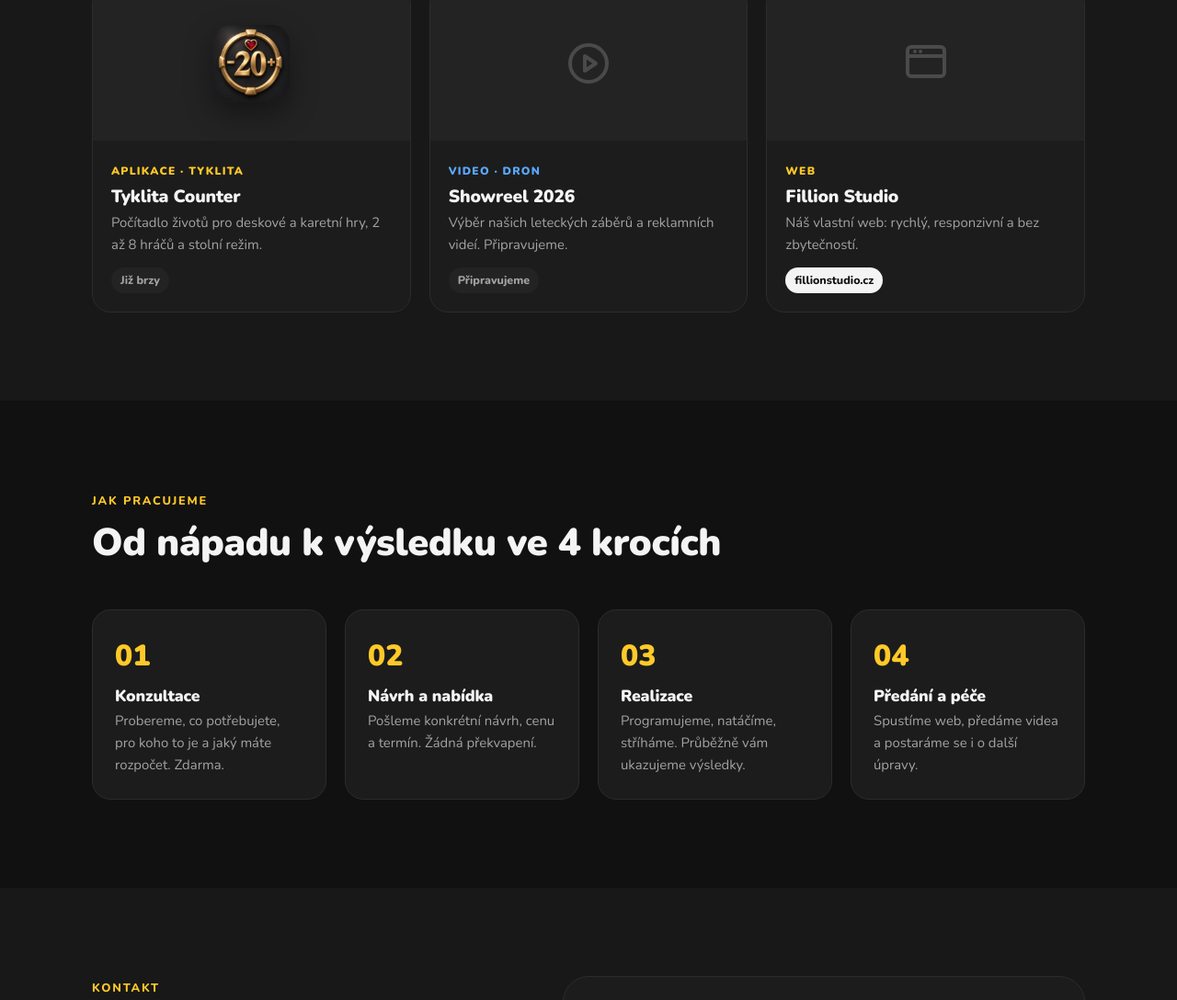
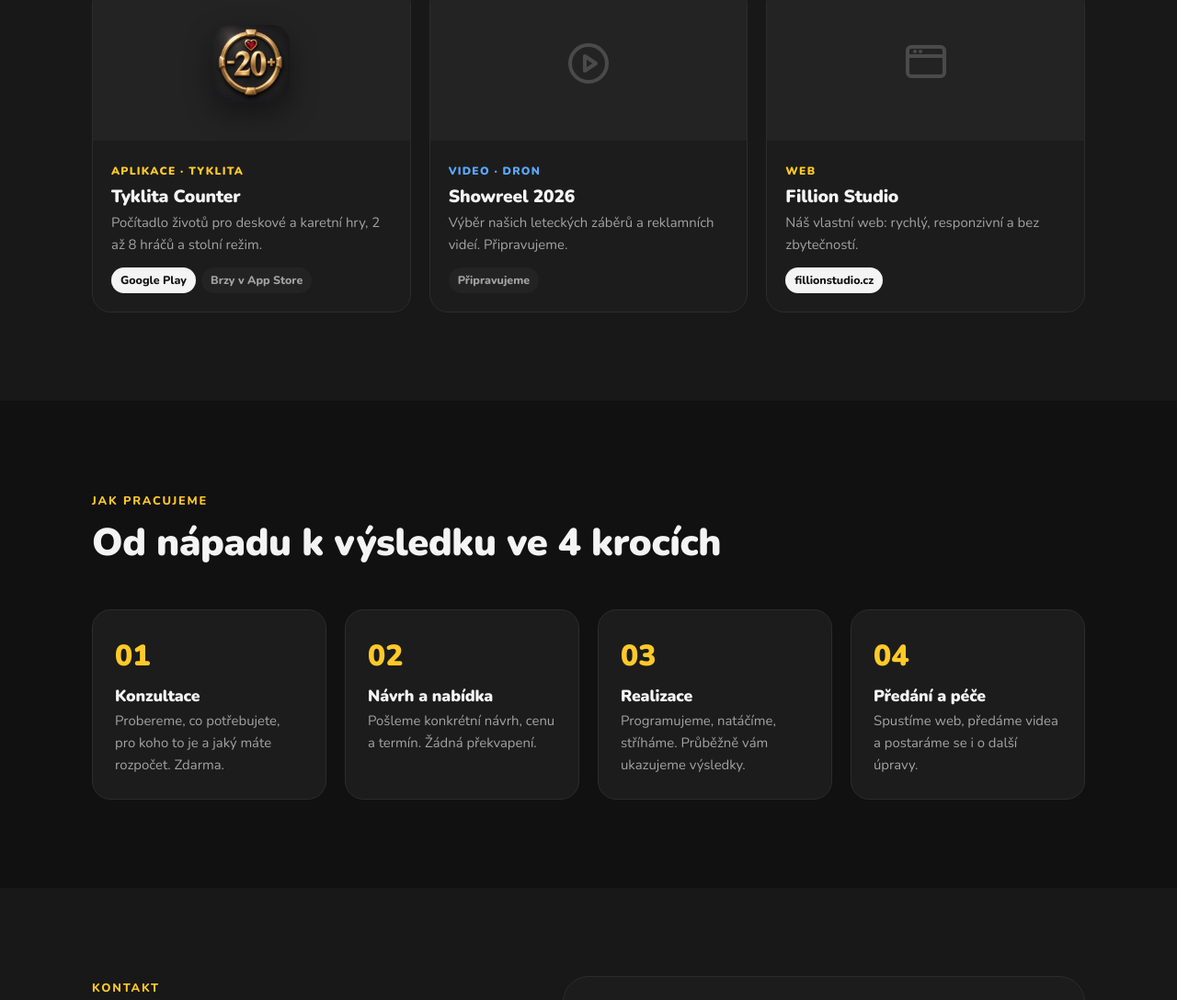
Before and after one commit to Fillion-Studio/fillion-studio.github.io, a plain HTML site: page index.html in a window 1280 px wide. Shown: the part 4101-5189 px from the top of the page at 92% size. Drawn offline with nearby package versions, Linux system fonts and the light colour scheme.

Commit message:
Tyklita Counter is on Google Play

```diff
--- a/index.html
+++ b/index.html
@@ -451,7 +451,7 @@ footer a:hover{color:var(--text)}
           <span class="work-cat">Aplikace · Tyklita</span>
           <h3>Tyklita Counter</h3>
           <p>Počítadlo životů pro deskové a karetní hry, 2 až 8 hráčů a stolní režim.</p>
-          <div class="badges"><span class="badge">Již brzy</span></div>
+          <div class="badges"><span class="badge on">Google Play</span><span class="badge">Brzy v App Store</span></div>
         </div>
       </a>
       <div class="work" data-c="video">
```
Also changed, not shown: tyklitacounter.html (+1 -1 lines).
